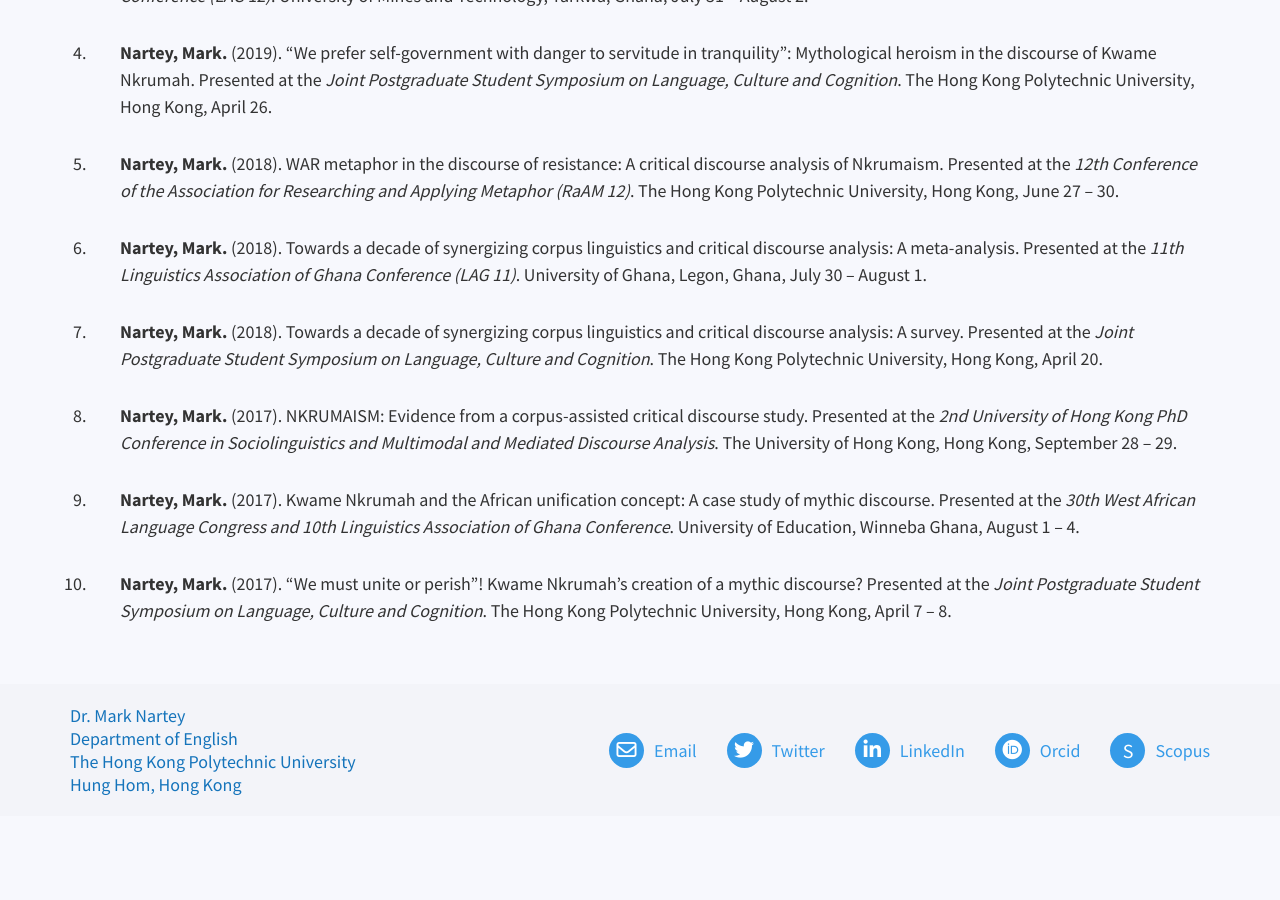
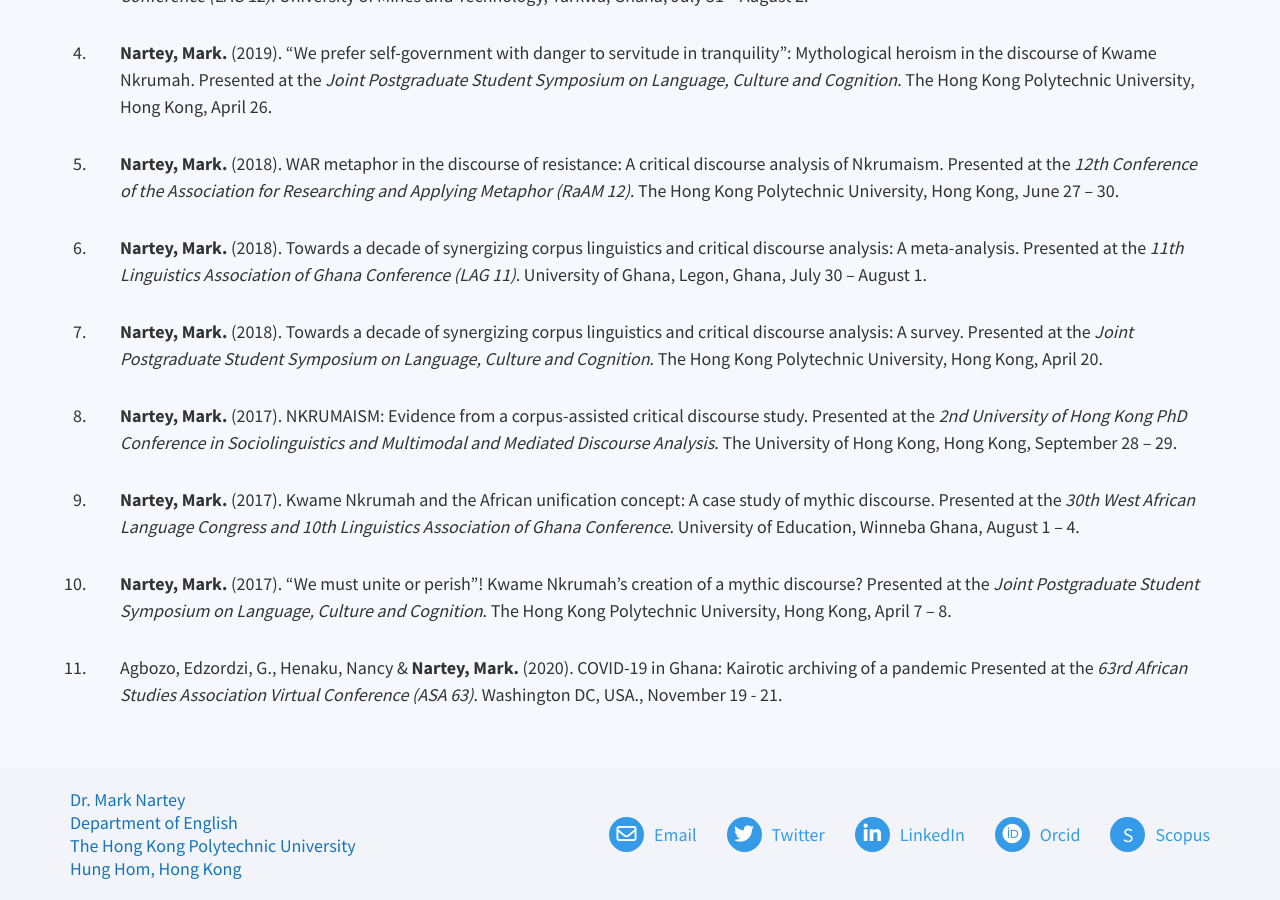
Before and after one commit to danielcornock/marknartey.com, a Jekyll site: the page built from _pages/conferences.md, in a window 1280 px wide and 900 px high, scrolled down 575 px. Built offline with Jekyll 4.4.1, drawn with Linux system fonts in a browser that asks for light colours; nearby versions of some CDN libraries; before the commit the page ends 1391 px from its top, so only the background shows below that.

Commit message:
Update Content “Conferences”

```diff
--- a/_data/conferences.yml
+++ b/_data/conferences.yml
@@ -70,3 +70,9 @@ items:
     conference: Joint Postgraduate Student Symposium on Language, Culture and Cognition
     location: The Hong Kong Polytechnic University, Hong Kong
     date: April 7 – 8
+  - authors: Agbozo, Edzordzi, G., Henaku, Nancy & <b>Nartey, Mark.</b>
+    year: "2020"
+    content: "COVID-19 in Ghana: Kairotic archiving of a pandemic"
+    conference: 63rd African Studies Association Virtual Conference (ASA 63)
+    date: November 19 - 21
+    location: Washington DC, USA.
```
